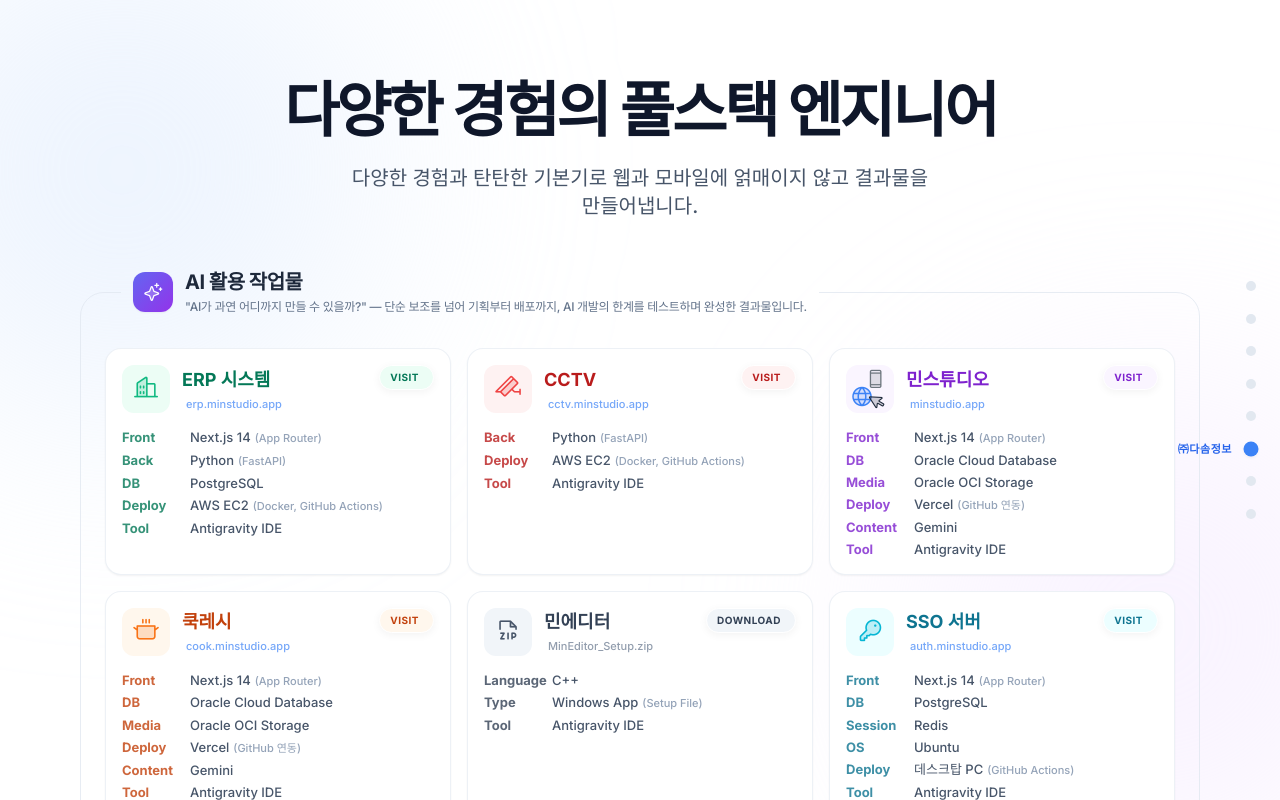
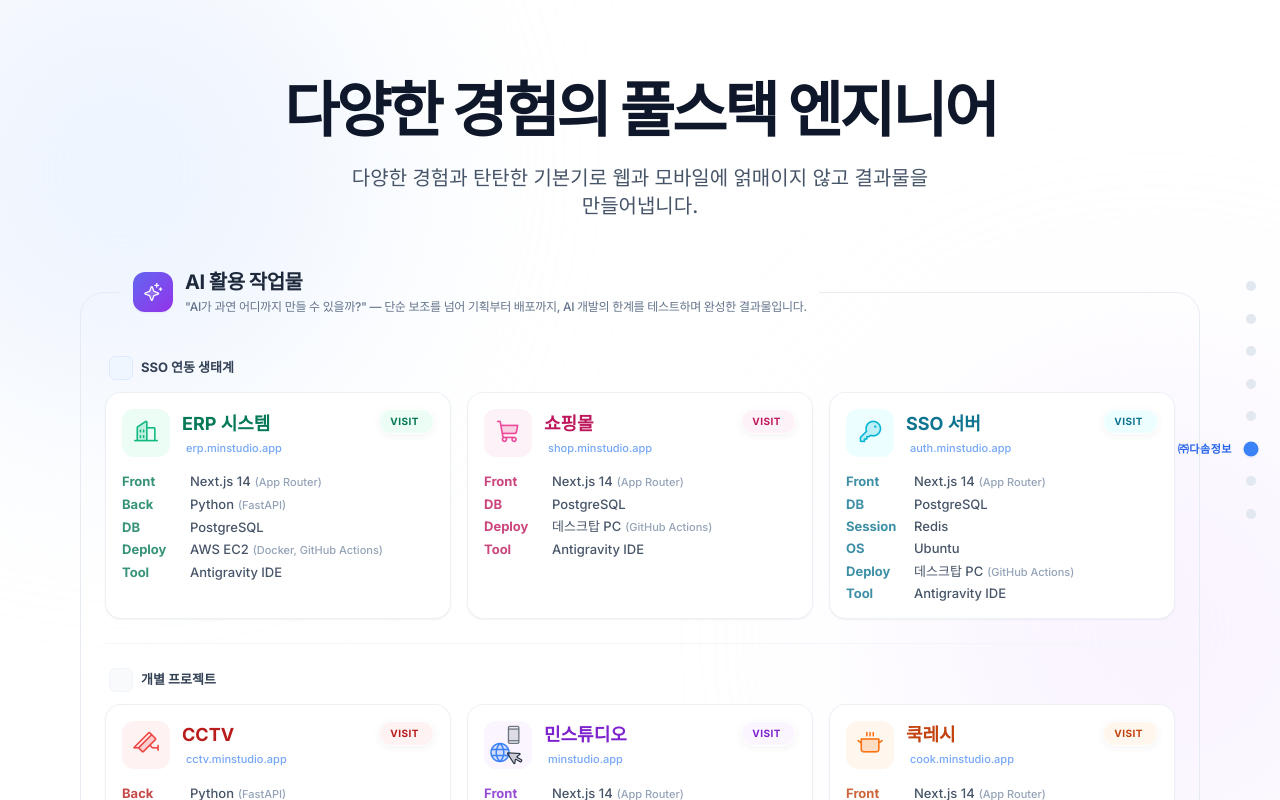
Before and after one commit to gyuminiai82/portfolio, a React (Vite) app: page / in a window 1280 px wide. Shown: the top 800 px of the page. Built offline with nearby package versions, Linux system fonts and the light colour scheme; a web font is replaced by a local one.

Commit message:
feat: redesign AI Works layout to group SSO ecosystems and add Shop project

```diff
--- a/src/components/AIWorks.jsx
+++ b/src/components/AIWorks.jsx
@@ -9,6 +9,7 @@
     bgLight: "bg-emerald-50",
     textDark: "text-emerald-700",
     iconColor: "#10b981",
+    isSso: true,
     items: [
       { label: "Front", value: "Next.js 14", sub: "(App Router)" },
       { label: "Back", value: "Python", sub: "(FastAPI)" },
@@ -104,6 +105,22 @@
     ]
   },
   {
+    title: "쇼핑몰",
+    url: "https://shop.minstudio.app",
+    icon: "ph-shopping-cart",
+    color: "pink",
+    bgLight: "bg-pink-50",
+    textDark: "text-pink-700",
+    iconColor: "#ec4899",
+    isSso: true,
+    items: [
+      { label: "Front", value: "Next.js 14", sub: "(App Router)" },
+      { label: "DB", value: "PostgreSQL" },
+      { label: "Deploy", value: "데스크탑 PC", sub: "(GitHub Actions)" },
+      { label: "Tool", value: "Antigravity IDE" }
+    ]
+  },
+  {
     title: "SSO 서버",
     url: "https://auth.minstudio.app",
     icon: "ph-key",
@@ -111,6 +128,7 @@
     bgLight: "bg-cyan-50",
     textDark: "text-cyan-700",
     iconColor: "#06b6d4",
+    isSso: true,
     items: [
       { label: "Front", value: "Next.js 14", sub: "(App Router)" },
       { label: "DB", value: "PostgreSQL" },
@@ -123,23 +141,12 @@
 ];
 
 export default function AIWorks() {
-  return (
-    <div className="max-w-6xl mx-auto mt-10 mb-16 px-4 text-left relative z-20">
-      <fieldset className="border border-slate-200/80 rounded-3xl p-5 md:p-6 pt-4">
-        <legend className="ml-4 px-3 flex items-center gap-3">
-          <div className="w-10 h-10 rounded-xl bg-gradient-to-br from-indigo-500 to-purple-600 flex items-center justify-center shadow-sm shrink-0">
-            <i className="ph-duotone ph-sparkle text-white text-xl"></i>
-          </div>
-          <div className="flex flex-col">
-            <h2 className="text-xl font-extrabold text-slate-800 tracking-tight">AI 활용 작업물</h2>
-            <p className="text-[12px] text-slate-500 font-medium mt-0.5 tracking-tight">
-              "AI가 과연 어디까지 만들 수 있을까?" — 단순 보조를 넘어 기획부터 배포까지, AI 개발의 한계를 테스트하며 완성한 결과물입니다.
-            </p>
-          </div>
-        </legend>
+  const ssoWorks = aiWorksData.filter(w => w.isSso);
+  const otherWorks = aiWorksData.filter(w => !w.isSso);
 
-        <div className="grid grid-cols-1 sm:grid-cols-2 lg:grid-cols-3 gap-4 mt-2">
-        {aiWorksData.map((work, idx) => (
+  const renderCards = (works) => (
+    <div className="grid grid-cols-1 sm:grid-cols-2 lg:grid-cols-3 gap-4">
+      {works.map((work, idx) => (
         <a
           key={idx}
           href={work.url}
@@ -189,6 +196,44 @@
         </a>
       ))}
     </div>
+  );
+
+  return (
+    <div className="max-w-6xl mx-auto mt-10 mb-16 px-4 text-left relative z-20">
+      <fieldset className="border border-slate-200/80 rounded-3xl p-5 md:p-6 pt-4">
+        <legend className="ml-4 px-3 flex items-center gap-3">
+          <div className="w-10 h-10 rounded-xl bg-gradient-to-br from-indigo-500 to-purple-600 flex items-center justify-center shadow-sm shrink-0">
+            <i className="ph-duotone ph-sparkle text-white text-xl"></i>
+          </div>
+          <div className="flex flex-col">
+            <h2 className="text-xl font-extrabold text-slate-800 tracking-tight">AI 활용 작업물</h2>
+            <p className="text-[12px] text-slate-500 font-medium mt-0.5 tracking-tight">
+              "AI가 과연 어디까지 만들 수 있을까?" — 단순 보조를 넘어 기획부터 배포까지, AI 개발의 한계를 테스트하며 완성한 결과물입니다.
+            </p>
+          </div>
+        </legend>
+
+        <div className="mt-4 mb-2">
+           <h3 className="text-[13px] font-bold text-slate-700 flex items-center gap-2 mb-3 ml-1">
+             <div className="w-6 h-6 rounded-md bg-blue-50 border border-blue-100 flex items-center justify-center">
+               <i className="ph-fill ph-key text-blue-500 text-sm"></i>
+             </div>
+             SSO 연동 생태계
+           </h3>
+           {renderCards(ssoWorks)}
+        </div>
+
+        <div className="w-full h-px bg-slate-100/80 my-6"></div>
+
+        <div className="mb-2">
+           <h3 className="text-[13px] font-bold text-slate-700 flex items-center gap-2 mb-3 ml-1">
+             <div className="w-6 h-6 rounded-md bg-slate-50 border border-slate-100 flex items-center justify-center">
+               <i className="ph-fill ph-squares-four text-slate-500 text-sm"></i>
+             </div>
+             개별 프로젝트
+           </h3>
+           {renderCards(otherWorks)}
+        </div>
       </fieldset>
     </div>
   );
```
Lines whose indentation alone changed are shown as unchanged.
